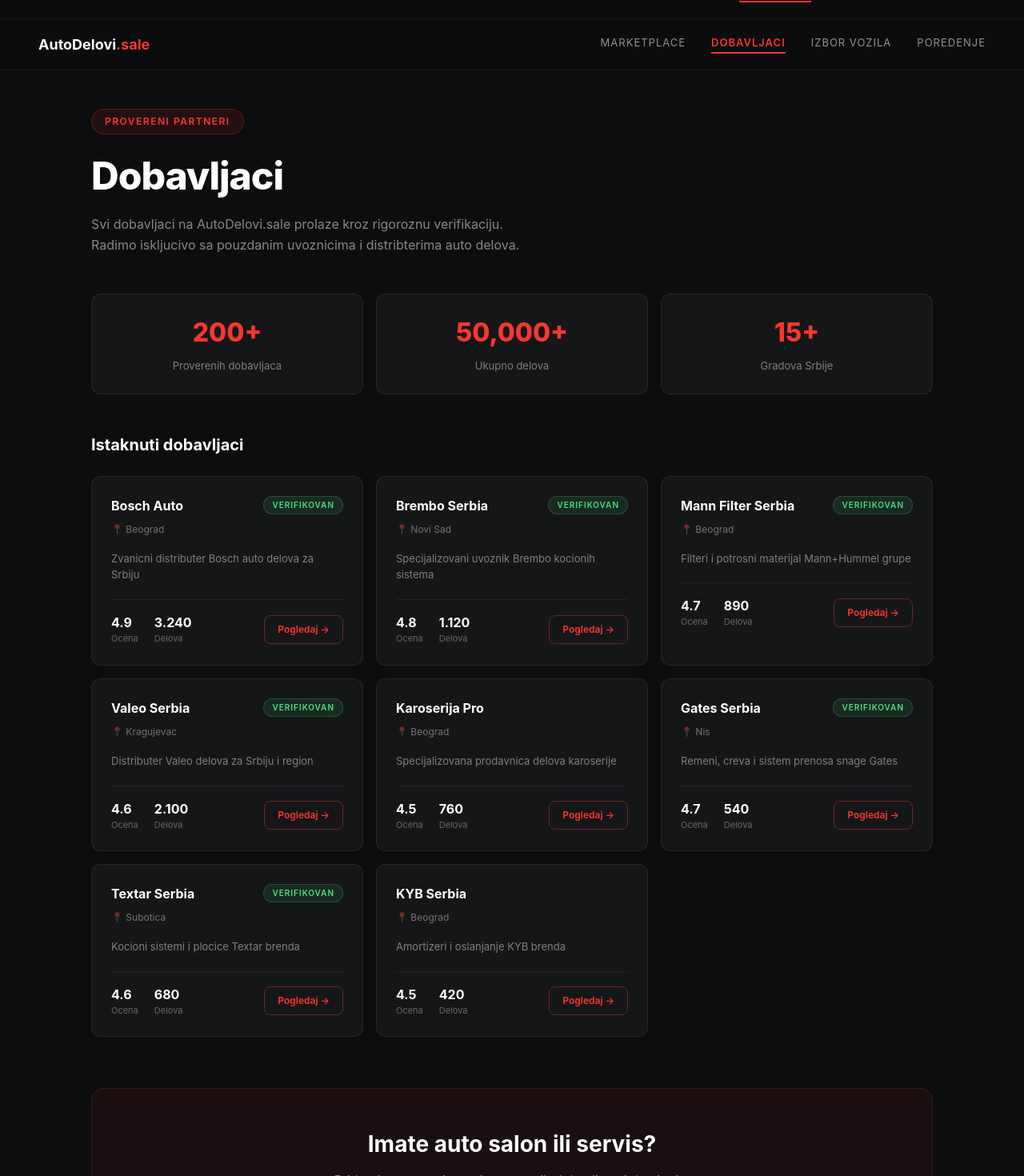
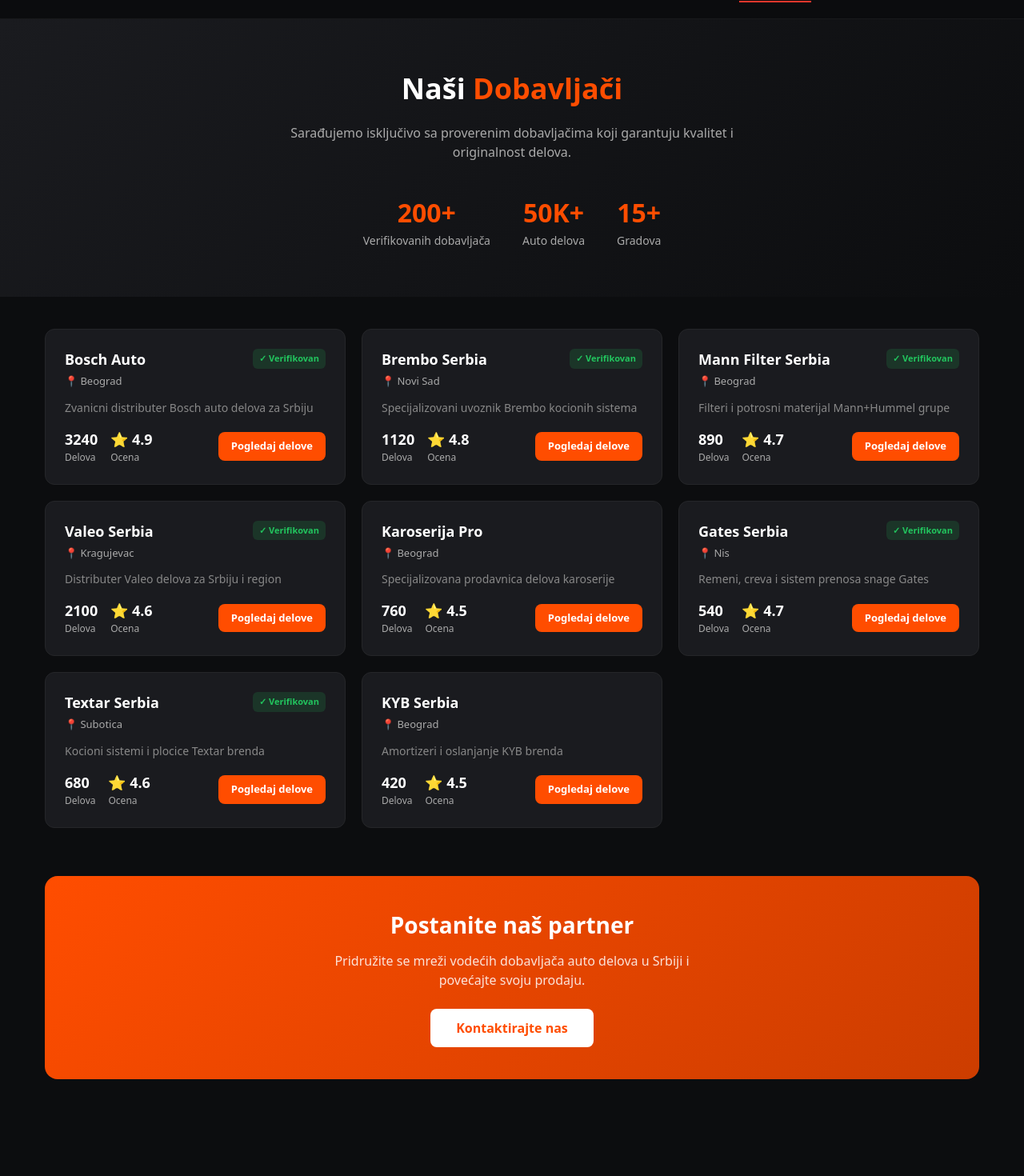
Before and after one commit to pantos12/autodelovi, a Next.js app: page /suppliers in a window 1280 px wide. Shown: the part 40-1510 px from the top of the page at 80% size. After the commit the page ends 1429 px from the top, so only its background shows below. Built offline with nearby package versions, Linux system fonts and the light colour scheme.

Commit message:
Refactor SuppliersPage layout and update metadata
Refactor SuppliersPage component to improve layout and styling. Update metadata and adjust supplier grid display.

```diff
--- a/app/suppliers/page.tsx
+++ b/app/suppliers/page.tsx
@@ -1,92 +1,91 @@
 import Link from 'next/link';
-import { suppliers, mockParts } from '../lib/data';
+import { suppliers } from '../lib/data';
+
+export const metadata = {
+  title: 'Dobavljači | AutoDelovi.sale',
+  description: 'Proverite listu verifikovanih dobavljača auto delova u Srbiji.',
+};
 
 export default function SuppliersPage() {
+  const stats = [
+    { value: '200+', label: 'Verifikovanih dobavljača' },
+    { value: '50K+', label: 'Auto delova' },
+    { value: '15+', label: 'Gradova' },
+  ];
+
   return (
-    <div style={{ background: '#0c0d0f', minHeight: '100vh', color: '#fff', fontFamily: 'Inter, sans-serif' }}>
-      <nav style={{ display: 'flex', alignItems: 'center', justifyContent: 'space-between', padding: '0 48px', height: '64px', borderBottom: '1px solid rgba(255,255,255,0.06)', background: 'rgba(12,13,15,0.95)', position: 'sticky', top: 0, zIndex: 50 }}>
-        <Link href="/" style={{ textDecoration: 'none' }}>
-          <span style={{ fontSize: '18px', fontWeight: 700, color: '#fff' }}>AutoDelovi<span style={{ color: '#f9372c' }}>.sale</span></span>
-        </Link>
-        <div style={{ display: 'flex', gap: '32px' }}>
-          <Link href="/marketplace" style={{ color: 'rgba(255,255,255,0.55)', fontSize: '13px', letterSpacing: '1px', textDecoration: 'none' }}>MARKETPLACE</Link>
-          <Link href="/suppliers" style={{ color: '#f9372c', fontWeight: 600, fontSize: '13px', letterSpacing: '1px', textDecoration: 'none', borderBottom: '2px solid #f9372c', paddingBottom: '2px' }}>DOBAVLJACI</Link>
-          <Link href="/vehicle-selection" style={{ color: 'rgba(255,255,255,0.55)', fontSize: '13px', letterSpacing: '1px', textDecoration: 'none' }}>IZBOR VOZILA</Link>
-          <Link href="/comparison" style={{ color: 'rgba(255,255,255,0.55)', fontSize: '13px', letterSpacing: '1px', textDecoration: 'none' }}>POREDENJE</Link>
+    <div style={{ background: '#0c0d0f', minHeight: '100vh' }}>
+      {/* Hero */}
+      <div style={{ background: 'linear-gradient(135deg, #1a1b1f 0%, #0c0d0f 100%)', padding: '60px 16px', textAlign: 'center' }}>
+        <h1 style={{ color: '#fff', fontSize: '36px', fontWeight: 800, marginBottom: '16px' }}>
+          Naši <span style={{ color: '#ff4d00' }}>Dobavljači</span>
+        </h1>
+        <p style={{ color: '#aaa', fontSize: '16px', maxWidth: '600px', margin: '0 auto 40px' }}>
+          Sarađujemo isključivo sa proverenim dobavljačima koji garantuju kvalitet i originalnost delova.
+        </p>
+        <div style={{ display: 'flex', justifyContent: 'center', gap: '40px', flexWrap: 'wrap' }}>
+          {stats.map(stat => (
+            <div key={stat.label} style={{ textAlign: 'center' }}>
+              <div style={{ color: '#ff4d00', fontSize: '32px', fontWeight: 800 }}>{stat.value}</div>
+              <div style={{ color: '#aaa', fontSize: '14px' }}>{stat.label}</div>
+            </div>
+          ))}
         </div>
-      </nav>
+      </div>
 
-      <div style={{ maxWidth: '1100px', margin: '0 auto', padding: '48px 24px' }}>
-        <div style={{ marginBottom: '48px' }}>
-          <div style={{ display: 'inline-flex', alignItems: 'center', gap: '8px', background: 'rgba(249,55,44,0.1)', border: '1px solid rgba(249,55,44,0.25)', borderRadius: '20px', padding: '6px 16px', marginBottom: '16px' }}>
-            <span style={{ fontSize: '12px', fontWeight: 600, letterSpacing: '1.5px', color: '#f9372c', textTransform: 'uppercase' }}>Provereni partneri</span>
-          </div>
-          <h1 style={{ fontSize: '48px', fontWeight: 800, letterSpacing: '-1px', marginBottom: '12px' }}>Dobavljaci</h1>
-          <p style={{ color: 'rgba(255,255,255,0.5)', maxWidth: '560px', lineHeight: 1.6 }}>
-            Svi dobavljaci na AutoDelovi.sale prolaze kroz rigoroznu verifikaciju. Radimo iskljucivo sa pouzdanim uvoznicima i distribterima auto delova.
-          </p>
-        </div>
-
-        {/* Stats */}
-        <div style={{ display: 'grid', gridTemplateColumns: 'repeat(3, 1fr)', gap: '16px', marginBottom: '48px' }}>
-          {[
-            { label: 'Proverenih dobavljaca', value: '200+' },
-            { label: 'Ukupno delova', value: '50,000+' },
-            { label: 'Gradova Srbije', value: '15+' },
-          ].map((s, i) => (
-            <div key={i} style={{ background: 'rgba(255,255,255,0.04)', border: '1px solid rgba(255,255,255,0.08)', borderRadius: '12px', padding: '24px', textAlign: 'center' }}>
-              <div style={{ fontSize: '32px', fontWeight: 800, color: '#f9372c', marginBottom: '8px' }}>{s.value}</div>
-              <div style={{ fontSize: '13px', color: 'rgba(255,255,255,0.45)' }}>{s.label}</div>
+      {/* Suppliers grid */}
+      <div style={{ maxWidth: '1200px', margin: '0 auto', padding: '40px 16px' }}>
+        <div style={{ display: 'grid', gridTemplateColumns: 'repeat(auto-fill, minmax(300px, 1fr))', gap: '20px' }}>
+          {suppliers.map(supplier => (
+            <div key={supplier.id} style={{ background: '#1a1b1f', borderRadius: '12px', padding: '24px', border: '1px solid #252629' }}>
+              <div style={{ display: 'flex', justifyContent: 'space-between', alignItems: 'flex-start', marginBottom: '12px' }}>
+                <div>
+                  <h3 style={{ color: '#fff', fontSize: '18px', fontWeight: 700, marginBottom: '4px' }}>{supplier.name}</h3>
+                  <p style={{ color: '#aaa', fontSize: '13px' }}>📍 {supplier.city}</p>
+                </div>
+                {supplier.verified && (
+                  <span style={{ background: 'rgba(34,197,94,0.15)', color: '#22c55e', padding: '4px 8px', borderRadius: '6px', fontSize: '11px', fontWeight: 600 }}>
+                    ✓ Verifikovan
+                  </span>
+                )}
+              </div>
+              <p style={{ color: '#888', fontSize: '14px', lineHeight: 1.5, marginBottom: '16px' }}>{supplier.description}</p>
+              <div style={{ display: 'flex', justifyContent: 'space-between', alignItems: 'center' }}>
+                <div style={{ display: 'flex', gap: '16px' }}>
+                  <div>
+                    <div style={{ color: '#fff', fontSize: '18px', fontWeight: 700 }}>{supplier.parts}</div>
+                    <div style={{ color: '#aaa', fontSize: '12px' }}>Delova</div>
+                  </div>
+                  <div>
+                    <div style={{ color: '#fff', fontSize: '18px', fontWeight: 700 }}>⭐ {supplier.rating}</div>
+                    <div style={{ color: '#aaa', fontSize: '12px' }}>Ocena</div>
+                  </div>
+                </div>
+                <Link
+                  href={`/marketplace?supplier=${supplier.id}`}
+                  style={{ padding: '8px 16px', background: '#ff4d00', borderRadius: '8px', color: '#fff', textDecoration: 'none', fontSize: '13px', fontWeight: 600 }}
+                >
+                  Pogledaj delove
+                </Link>
+              </div>
             </div>
           ))}
         </div>
 
-        {/* Supplier grid */}
-        <h2 style={{ fontSize: '20px', fontWeight: 700, marginBottom: '24px' }}>Istaknuti dobavljaci</h2>
-        <div style={{ display: 'grid', gridTemplateColumns: 'repeat(auto-fill, minmax(320px, 1fr))', gap: '16px' }}>
-          {suppliers.map(supplier => {
-            const partCount = mockParts.filter(p => p.supplier === supplier.name).length;
-            return (
-              <div key={supplier.id} style={{ background: 'rgba(255,255,255,0.04)', border: '1px solid rgba(255,255,255,0.08)', borderRadius: '12px', padding: '24px', transition: 'border-color 0.2s' }}
-                onMouseEnter={e => ((e.currentTarget as HTMLElement).style.borderColor = 'rgba(249,55,44,0.3)')}
-                onMouseLeave={e => ((e.currentTarget as HTMLElement).style.borderColor = 'rgba(255,255,255,0.08)')}>
-                <div style={{ display: 'flex', justifyContent: 'space-between', alignItems: 'flex-start', marginBottom: '16px' }}>
-                  <div>
-                    <h3 style={{ fontSize: '16px', fontWeight: 700, marginBottom: '4px' }}>{supplier.name}</h3>
-                    <span style={{ fontSize: '12px', color: 'rgba(255,255,255,0.4)' }}>📍 {supplier.city}</span>
-                  </div>
-                  {supplier.verified && (
-                    <span style={{ fontSize: '10px', fontWeight: 600, letterSpacing: '1px', color: '#4ade80', background: 'rgba(74,222,128,0.1)', border: '1px solid rgba(74,222,128,0.2)', padding: '3px 10px', borderRadius: '20px', textTransform: 'uppercase' }}>Verifikovan</span>
-                  )}
-                </div>
-                <p style={{ fontSize: '13px', color: 'rgba(255,255,255,0.45)', lineHeight: 1.6, marginBottom: '20px' }}>{supplier.description}</p>
-                <div style={{ display: 'flex', justifyContent: 'space-between', alignItems: 'center', paddingTop: '16px', borderTop: '1px solid rgba(255,255,255,0.06)' }}>
-                  <div style={{ display: 'flex', gap: '20px' }}>
-                    <div>
-                      <div style={{ fontSize: '16px', fontWeight: 700 }}>{supplier.rating}</div>
-                      <div style={{ fontSize: '11px', color: 'rgba(255,255,255,0.35)' }}>Ocena</div>
-                    </div>
-                    <div>
-                      <div style={{ fontSize: '16px', fontWeight: 700 }}>{supplier.parts.toLocaleString('sr-RS')}</div>
-                      <div style={{ fontSize: '11px', color: 'rgba(255,255,255,0.35)' }}>Delova</div>
-                    </div>
-                  </div>
-                  <Link href={'/marketplace?supplier=' + encodeURIComponent(supplier.name)} style={{ textDecoration: 'none', background: 'transparent', color: '#f9372c', border: '1px solid rgba(249,55,44,0.4)', padding: '8px 16px', borderRadius: '8px', fontSize: '12px', fontWeight: 600, cursor: 'pointer' }}>
-                    Pogledaj →
-                  </Link>
-                </div>
-              </div>
-            );
-          })}
-        </div>
-
-        {/* CTA */}
-        <div style={{ marginTop: '64px', background: 'rgba(249,55,44,0.06)', border: '1px solid rgba(249,55,44,0.15)', borderRadius: '16px', padding: '48px', textAlign: 'center' }}>
-          <h2 style={{ fontSize: '28px', fontWeight: 700, marginBottom: '12px' }}>Imate auto salon ili servis?</h2>
-          <p style={{ color: 'rgba(255,255,255,0.5)', marginBottom: '24px', maxWidth: '480px', margin: '0 auto 24px' }}>Pridruzite se nasoj mrezi proverenih dobavljaca i dostignite hiljade kupaca sirom Srbije.</p>
-          <Link href="mailto:partneri@autodelovi.sale" style={{ display: 'inline-block', textDecoration: 'none', background: '#f9372c', color: '#fff', padding: '14px 32px', borderRadius: '8px', fontSize: '14px', fontWeight: 600, letterSpacing: '0.5px' }}>
-            Postanite partner →
-          </Link>
+        {/* Partner CTA */}
+        <div style={{ marginTop: '60px', background: 'linear-gradient(135deg, #ff4d00 0%, #cc3d00 100%)', borderRadius: '16px', padding: '40px', textAlign: 'center' }}>
+          <h2 style={{ color: '#fff', fontSize: '28px', fontWeight: 800, marginBottom: '12px' }}>
+            Postanite naš partner
+          </h2>
+          <p style={{ color: 'rgba(255,255,255,0.85)', fontSize: '16px', marginBottom: '24px', maxWidth: '500px', margin: '0 auto 24px' }}>
+            Pridružite se mreži vodećih dobavljača auto delova u Srbiji i povećajte svoju prodaju.
+          </p>
+          <a
+            href="mailto:dobavljaci@autodelovi.sale"
+            style={{ display: 'inline-block', padding: '12px 32px', background: '#fff', color: '#ff4d00', borderRadius: '8px', textDecoration: 'none', fontWeight: 700, fontSize: '16px' }}
+          >
+            Kontaktirajte nas
+          </a>
         </div>
       </div>
     </div>
```
